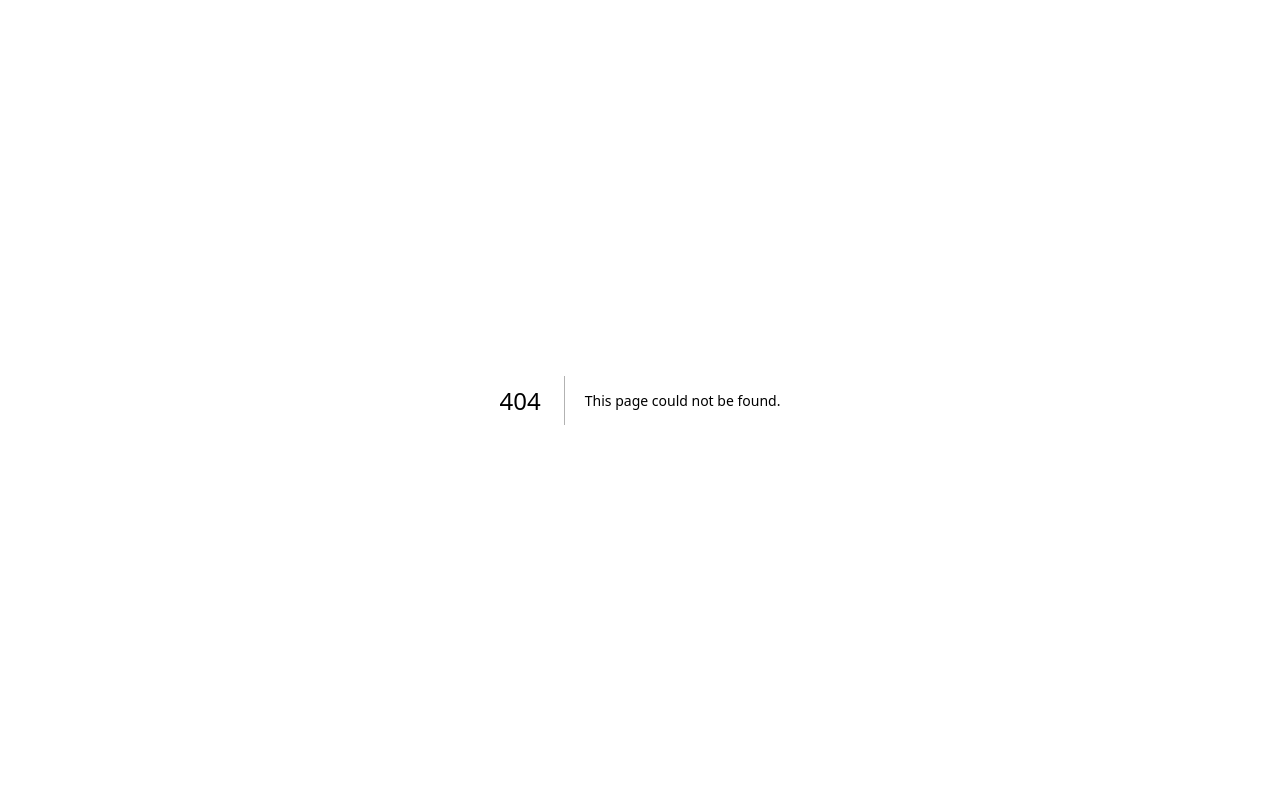
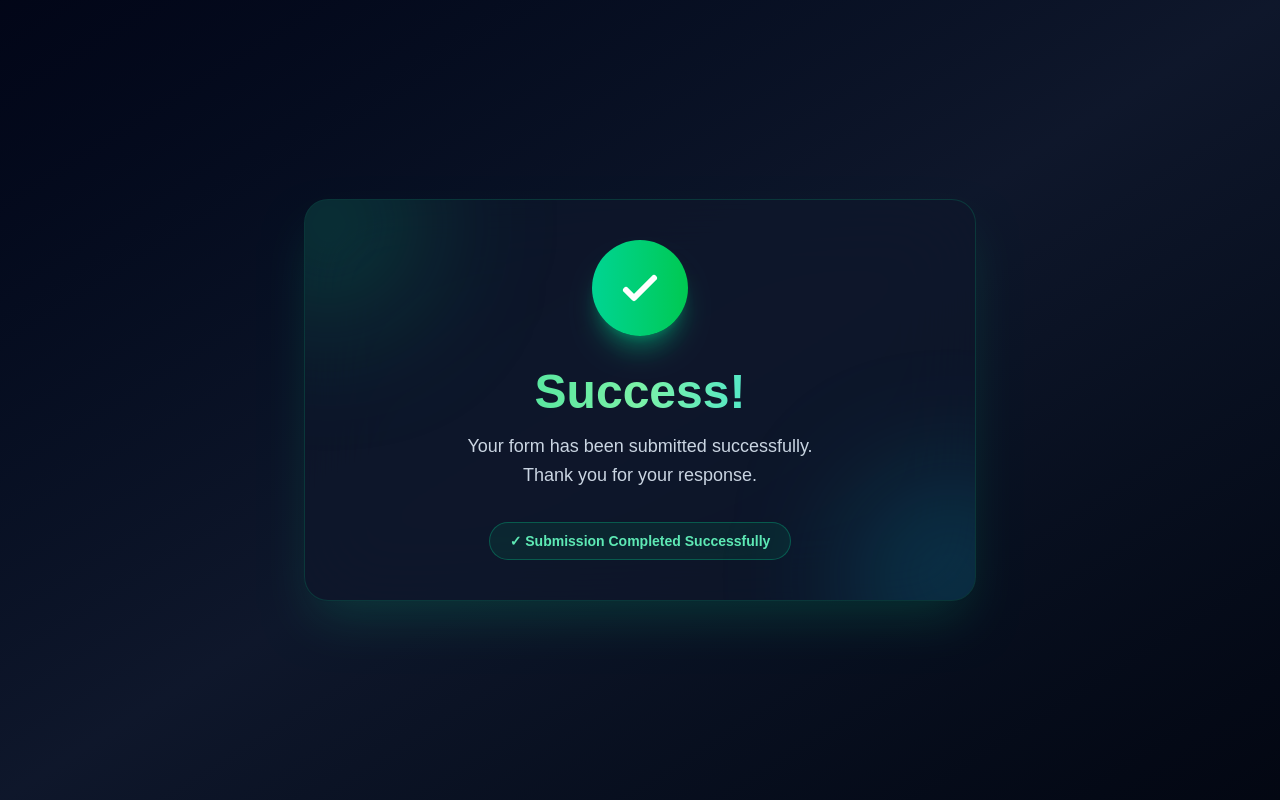
Before and after one commit to parvbilla/NextJS, a Next.js app: page /success in a window 1280 px wide. Before the commit this address had no page. Built offline with nearby package versions, Linux system fonts and the light colour scheme.

Commit message:
Day 21: Added Success Page

```diff
--- /dev/null
+++ b/app/success/page.jsx
@@ -0,0 +1,52 @@
+function Success() {
+    return (
+        <div className="min-h-screen flex items-center justify-center bg-gradient-to-br from-slate-950 via-slate-900 to-gray-950 px-4">
+
+            <div className="relative overflow-hidden w-full max-w-2xl rounded-3xl border border-emerald-500/20 bg-slate-900/70 backdrop-blur-2xl shadow-2xl shadow-emerald-500/20 p-10 text-center">
+
+                {/* Decorative Glow */}
+                <div className="absolute -top-20 -left-20 h-52 w-52 rounded-full bg-emerald-500/20 blur-3xl"></div>
+                <div className="absolute -bottom-20 -right-20 h-52 w-52 rounded-full bg-cyan-500/20 blur-3xl"></div>
+
+                {/* Success Icon */}
+                <div className="mx-auto flex h-24 w-24 items-center justify-center rounded-full bg-gradient-to-r from-emerald-400 to-green-500 shadow-xl shadow-emerald-500/40">
+                    <svg
+                        xmlns="http://www.w3.org/2000/svg"
+                        className="h-12 w-12 text-white"
+                        fill="none"
+                        viewBox="0 0 24 24"
+                        stroke="currentColor"
+                        strokeWidth={3}
+                    >
+                        <path
+                            strokeLinecap="round"
+                            strokeLinejoin="round"
+                            d="M5 13l4 4L19 7"
+                        />
+                    </svg>
+                </div>
+
+                {/* Heading */}
+                <h1 className="mt-8 text-5xl font-extrabold bg-gradient-to-r from-emerald-400 via-green-300 to-cyan-400 bg-clip-text text-transparent">
+                    Success!
+                </h1>
+
+                {/* Description */}
+                <p className="mt-4 text-lg text-slate-300 leading-relaxed">
+                    Your form has been submitted successfully.
+                    <br />
+                    Thank you for your response.
+                </p>
+
+                {/* Bottom Badge */}
+                <div className="mt-8 inline-flex items-center rounded-full border border-emerald-400/30 bg-emerald-500/10 px-5 py-2 text-sm font-semibold text-emerald-300">
+                    ✓ Submission Completed Successfully
+                </div>
+
+            </div>
+
+        </div>
+    );
+}
+
+export default Success;
```
